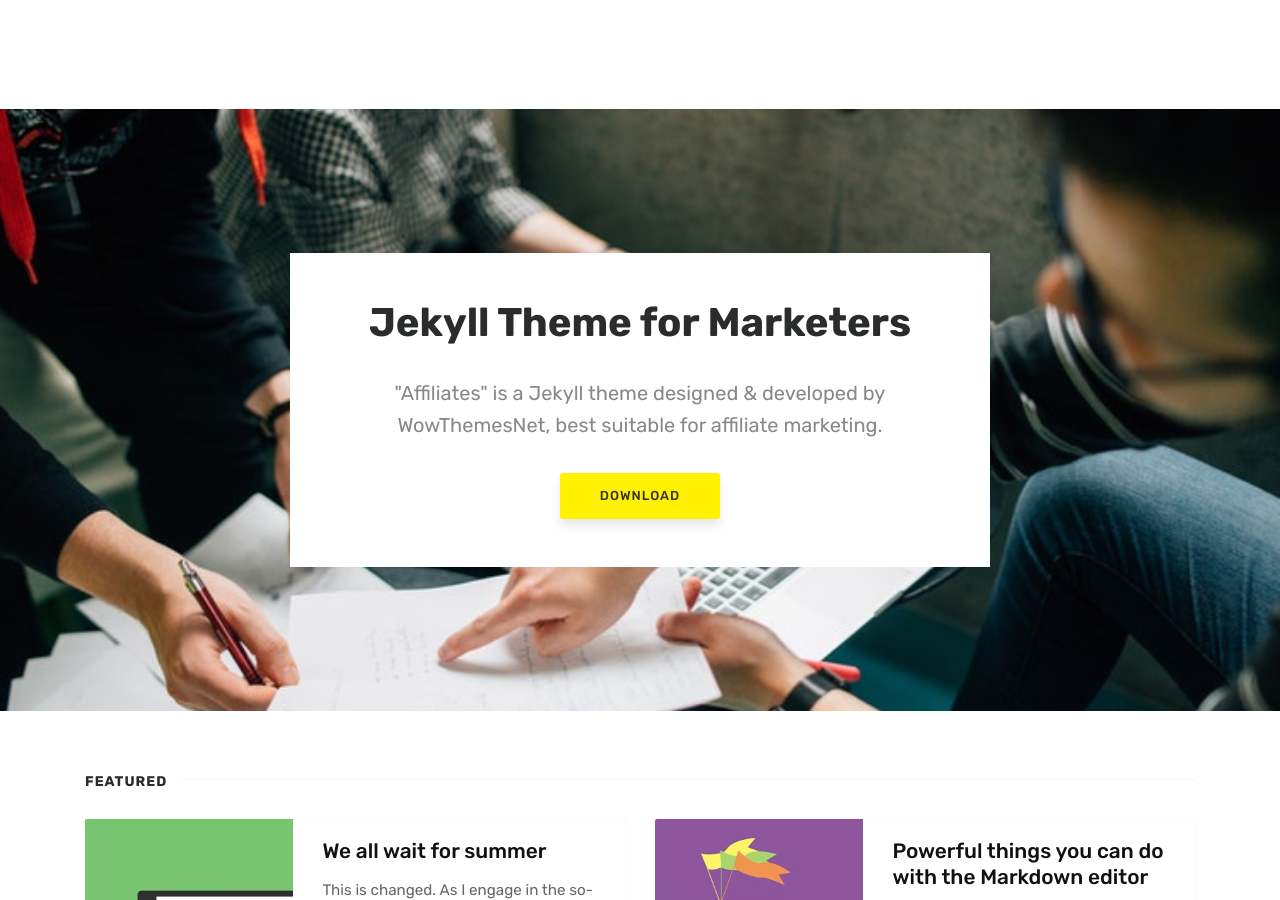
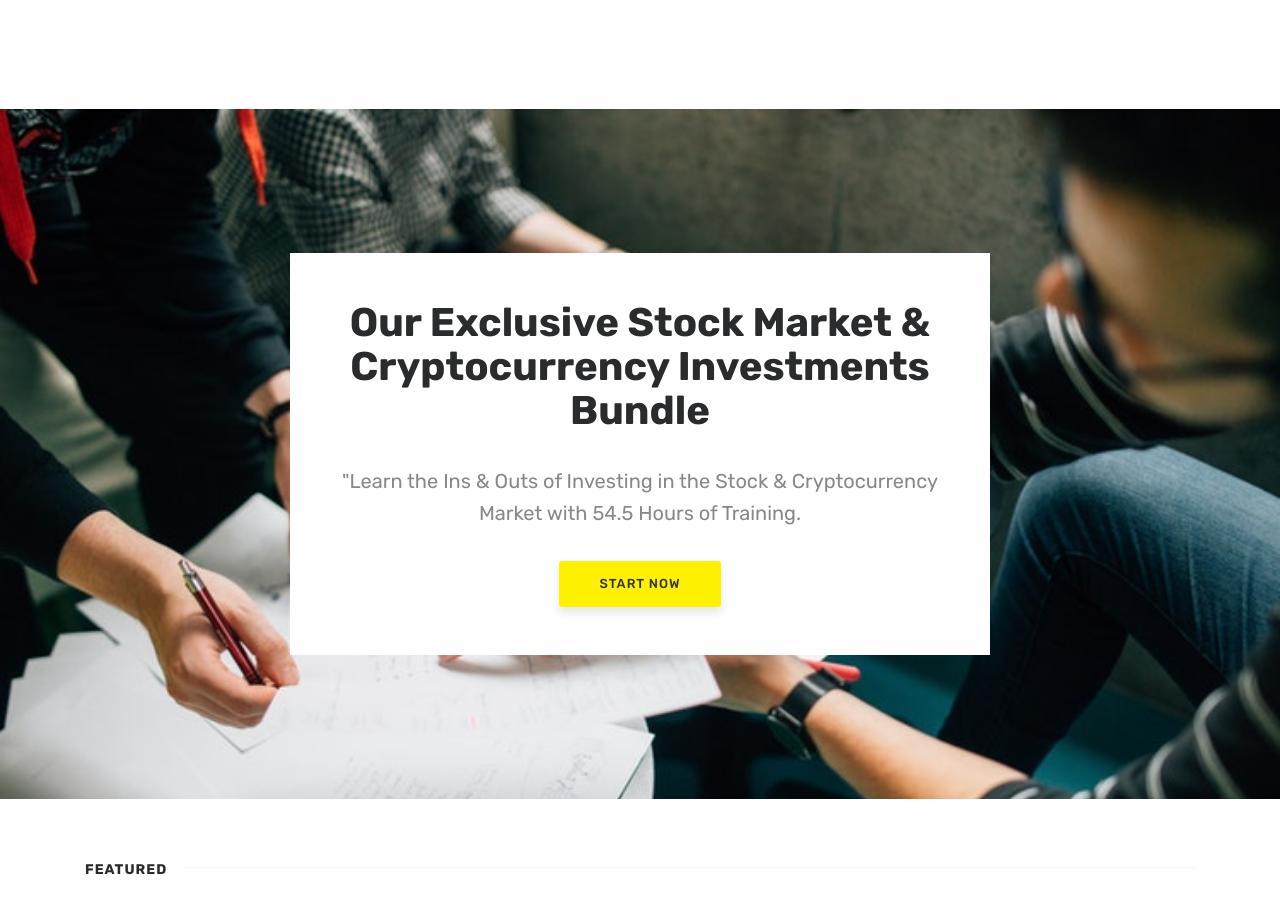
Before and after one commit to dr-han/blog, a Jekyll site: the page built from index.html, in a window 1280 px wide and 900 px high. Built offline with Jekyll 4.4.1, drawn with Linux system fonts in a browser that asks for light colours; the list of posts is cut into pages by our own code; comment, search, counter and statistics services are not loaded.

Commit message:
Update index.html

```diff
--- a/index.html
+++ b/index.html
@@ -1,15 +1,15 @@
 ---
 layout: default
-title: Home
+title: Indian Investments and Business Guide, Investment News, Learn to Invest
 ---
 
 <!-- Home Jumbotron
 ================================================== -->
 <section class="intro full-width">
     <div class="wrapintro">
-        <h1>Jekyll Theme for Marketers</h1>
-        <h2 class="lead">"Affiliates" is a Jekyll theme designed & developed by WowThemesNet, best suitable for affiliate marketing.</h2>
-        <a href="https://github.com/wowthemesnet/affiliates-jekyll-theme/archive/master.zip" class="btn">Download</a>
+        <h1>Our Exclusive Stock Market & Cryptocurrency Investments Bundle</h1>
+        <h2 class="lead">"Learn the Ins & Outs of Investing in the Stock & Cryptocurrency Market with 54.5 Hours of Training.</h2>
+        <a href="https://stacksocial.com/sales/the-complete-stock-cryptocurrency-investment-toolkit-bundle?aid=a-m39etn00" class="btn">Start Now</a>
     </div>
 </section>
 
```
